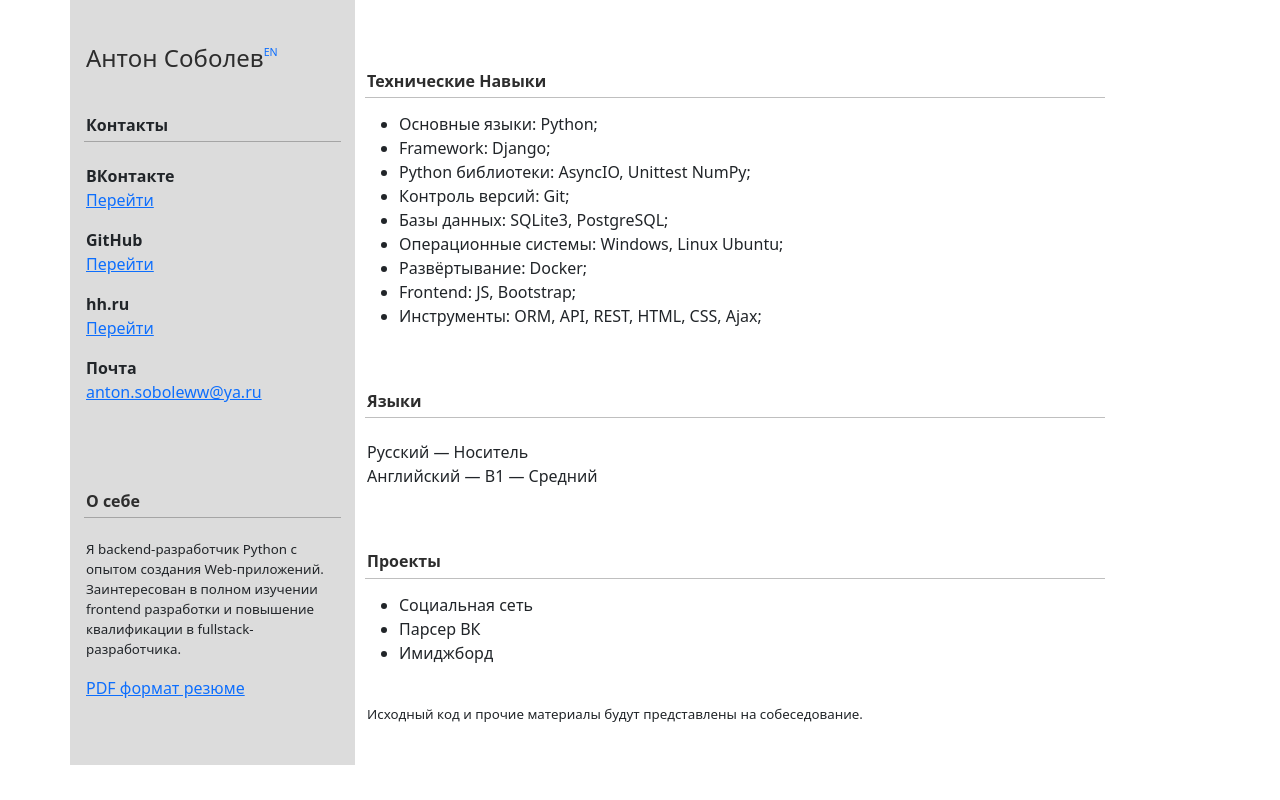
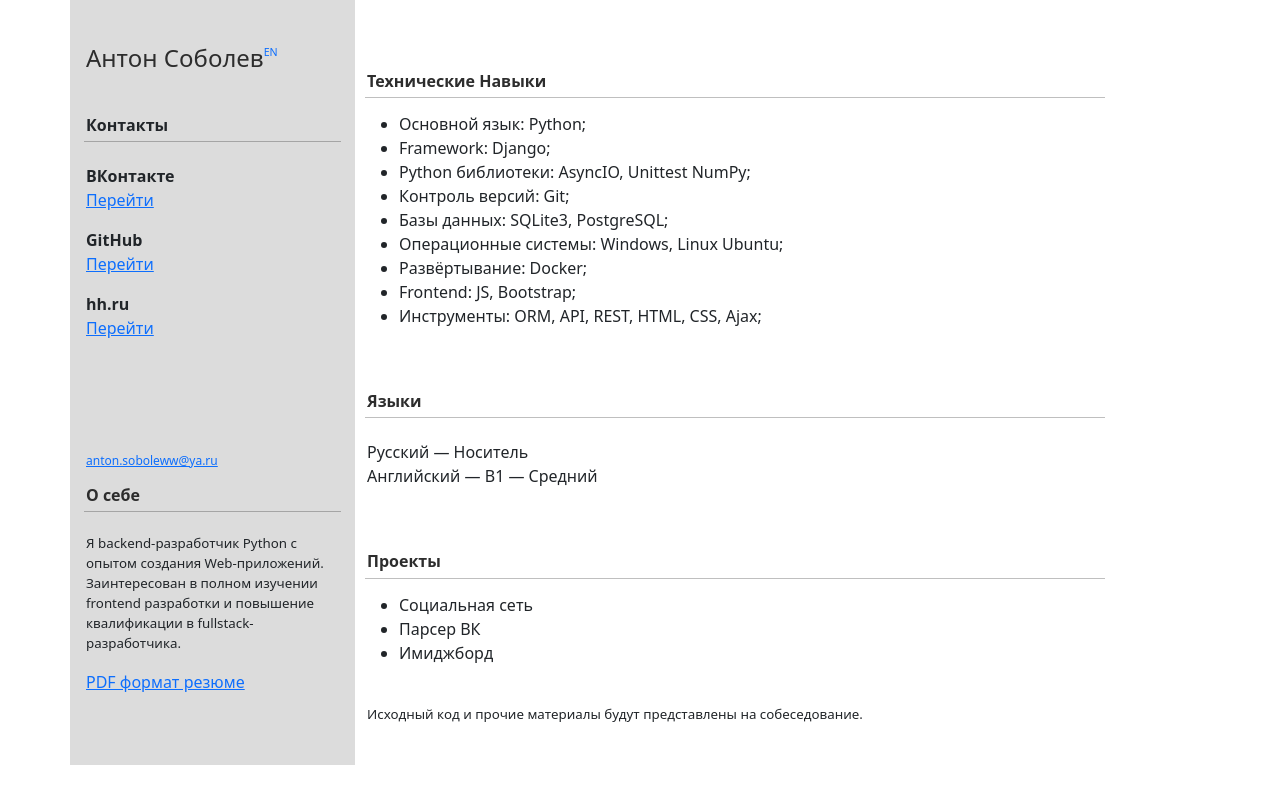
Before and after one commit to AntonSoboleww/antonsoboleww.github.io, a PHP site: page / in a window 1280 px wide. Run offline with PHP 8.4, Linux system fonts and the light colour scheme.

Commit message:
style update

```diff
--- a/assets/css/styles.css
+++ b/assets/css/styles.css
@@ -34,6 +34,10 @@
 .link-thin {
     font-weight: 300;
 }
+.link-thin-small {
+    font-weight: 300;
+    font-size: 9pt;
+}
 
 .sup-thin {
     font-size: 8pt;
--- a/eng.html
+++ b/eng.html
@@ -27,12 +27,11 @@
 
                     <p class="text-bold-normal">hh.ru
                     <br/><a href="https://hh.ru/resume/76f65f38ff08a3876a0039ed1f704f7a5a4c66" class="link-thin">Go to</a></p>
-
-                    <p class="text-bold-normal">Mail
-                    <br/><a href="mailto:anton.soboleww@yandex.ru" class="link-thin">anton.soboleww@ya.ru</a></p>
                     <br/>
                     <br/>
                     <br/>
+
+                    <br/><a href="mailto:anton.soboleww@yandex.ru" class="link-thin-small">anton.soboleww@ya.ru</a></p>
 
                     <h6 class="gx-5 txt-gray text-bold-extra">About myself</h6>
                     <hr class="line-black">
--- a/index.html
+++ b/index.html
@@ -27,12 +27,11 @@
 
                     <p class="text-bold-normal">hh.ru
                     <br/><a href="https://hh.ru/resume/76f65f38ff08a3876a0039ed1f704f7a5a4c66" class="link-thin">Перейти</a></p>
-
-                    <p class="text-bold-normal">Почта
-                    <br/><a href="mailto:anton.soboleww@yandex.ru" class="link-thin">anton.soboleww@ya.ru</a></p>
                     <br/>
                     <br/>
                     <br/>
+
+                    <br/><a href="mailto:anton.soboleww@yandex.ru" class="link-thin-small">anton.soboleww@ya.ru</a></p>
 
                     <h6 class="gx-5 txt-gray text-bold-extra">О себе</h6>
                     <hr class="line-black">
@@ -50,7 +49,7 @@
                     <hr class="line-black">
 
                     <ul>
-                        <p><li>Основные языки: Python;</li>
+                        <p><li>Основной язык: Python;</li>
                         <li>Framework: Django;</li>
                         <li>Python библиотеки: AsyncIO, Unittest NumPy;</li>
                         <li>Контроль версий: Git;</li>
```
